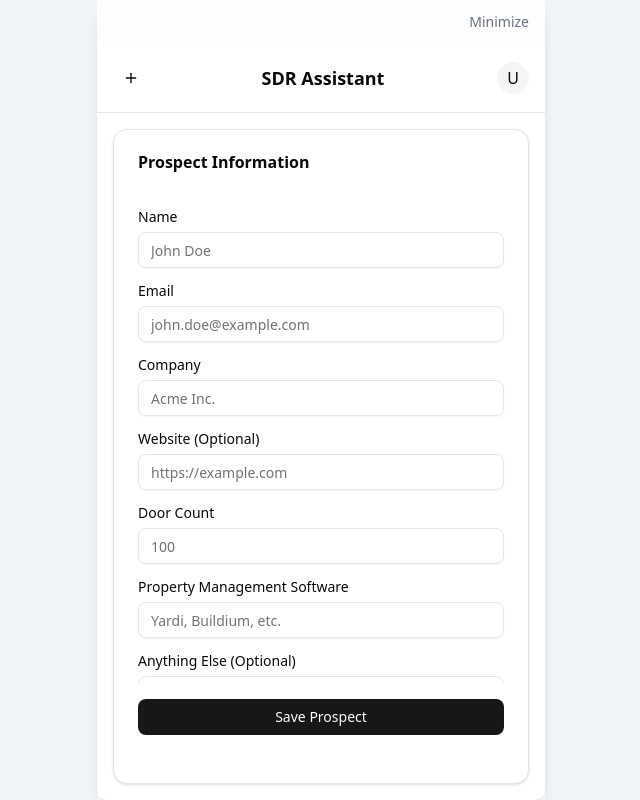
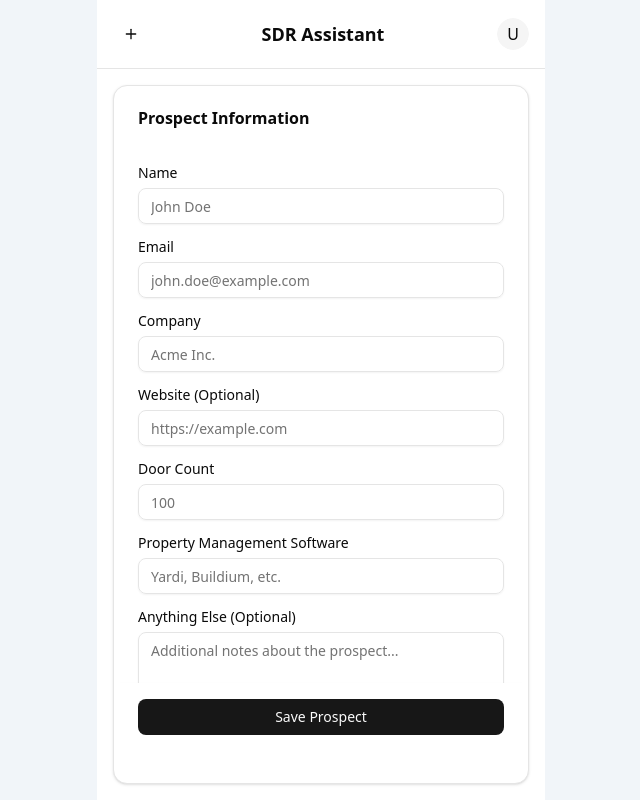
Before and after one commit to bravomiguel/sdr-assistant, a Next.js app: page / in a window 1280 px wide. Shown: the whole page, without its empty margins (319-959 px from the left). Built offline with nearby package versions, Linux system fonts and the light colour scheme.

Commit message:
remove sticky container

```diff
--- a/app/page.tsx
+++ b/app/page.tsx
@@ -2,20 +2,17 @@
 
 import { Header } from "@/components/header";
 import { ProspectForm } from "@/components/prospect-form";
-import { StickyContainer } from "@/components/sticky-container";
 
 export default function Home() {
   return (
     <div className="min-h-screen bg-slate-100 flex justify-center">
       <div className="max-w-md w-full bg-background flex flex-col h-screen">
-        <StickyContainer>
         <div className="flex flex-col h-full">
           <Header />
           <main className="flex-1 p-4 w-full overflow-hidden">
             <ProspectForm />
           </main>
         </div>
-        </StickyContainer>
       </div>
     </div>
   );
--- a/components/sticky-container.tsx
+++ /dev/null
@@ -1,92 +0,0 @@
-import { useEffect, useState } from "react";
-import { cn } from "@/lib/utils";
-
-interface StickyContainerProps {
-  children: React.ReactNode;
-}
-
-export function StickyContainer({ children }: StickyContainerProps) {
-  const [isMinimized, setIsMinimized] = useState(false);
-  const [isVisible, setIsVisible] = useState(true);
-
-  useEffect(() => {
-    // Function to handle visibility change
-    const handleVisibilityChange = () => {
-      if (document.visibilityState === "hidden") {
-        setIsMinimized(true);
-      }
-    };
-
-    // Add event listeners
-    document.addEventListener("visibilitychange", handleVisibilityChange);
-
-    // Clean up
-    return () => {
-      document.removeEventListener("visibilitychange", handleVisibilityChange);
-    };
-  }, []);
-
-  const toggleMinimize = () => {
-    setIsMinimized(!isMinimized);
-  };
-
-  const toggleVisibility = () => {
-    setIsVisible(!isVisible);
-  };
-
-  if (!isVisible) {
-    return (
-      <button
-        onClick={toggleVisibility}
-        className="fixed bottom-4 right-4 bg-primary text-primary-foreground p-2 rounded-full shadow-lg z-50"
-      >
-        SDR
-      </button>
-    );
-  }
-
-  return (
-    <div
-      className={cn(
-        "transition-all duration-300 ease-in-out shadow-lg rounded-lg overflow-hidden",
-        isMinimized
-          ? "fixed bottom-4 right-4 w-72 h-16 z-50 bg-background"
-          : "w-full h-full"
-      )}
-    >
-      {isMinimized ? (
-        <div
-          className="flex items-center justify-between p-4 cursor-pointer w-full h-full"
-          onClick={toggleMinimize}
-        >
-          <div className="flex items-center">
-            <span className="font-semibold">SDR Assistant</span>
-          </div>
-          <div className="flex space-x-2">
-            <button
-              onClick={(e) => {
-                e.stopPropagation();
-                toggleVisibility();
-              }}
-              className="text-sm text-gray-500 hover:text-gray-700"
-            >
-              Hide
-            </button>
-          </div>
-        </div>
-      ) : (
-        <div className="flex flex-col h-full">
-          <div className="flex justify-end p-2 bg-muted/20">
-            <button
-              onClick={toggleMinimize}
-              className="text-sm text-gray-500 hover:text-gray-700 px-2 py-1"
-            >
-              Minimize
-            </button>
-          </div>
-          <div className="flex-1 overflow-auto">{children}</div>
-        </div>
-      )}
-    </div>
-  );
-}
```
Lines whose indentation alone changed are shown as unchanged.
